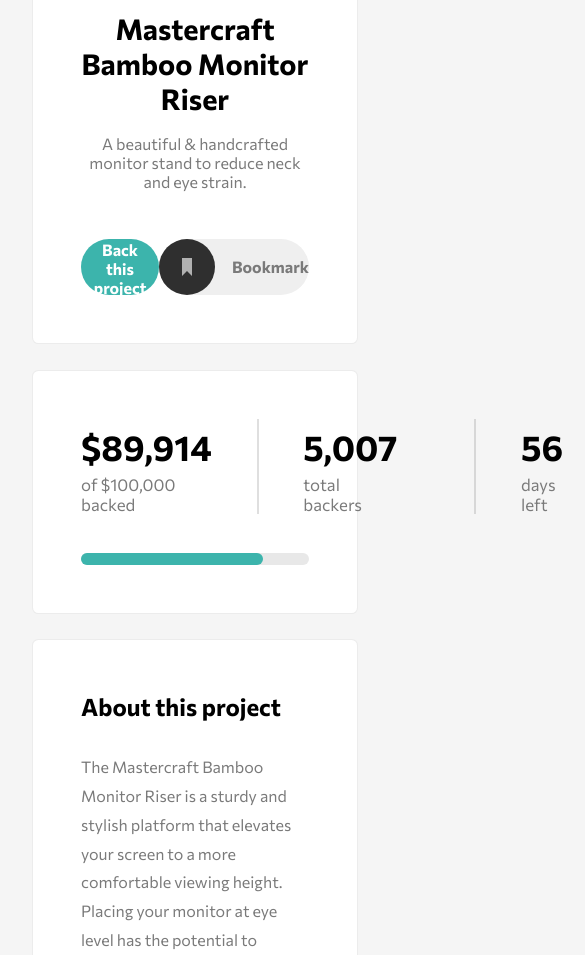
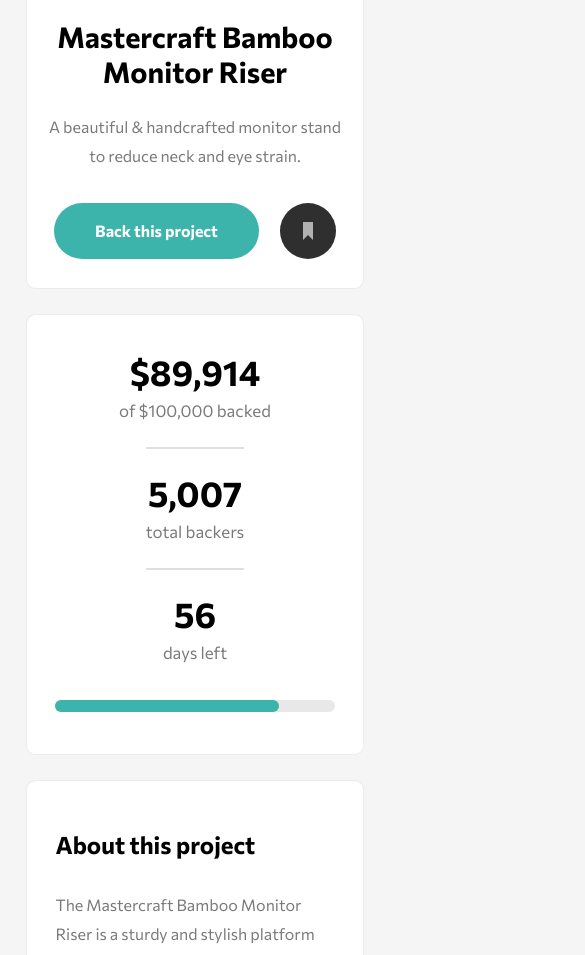
Before and after one commit to agusscript/crowdfunding-product-page, a plain HTML site: page index.html in a window 390 px wide. Shown: the part 399-1354 px from the top of the page, 585 px wide, since content can reach past the window. Drawn offline with Linux system fonts and the light colour scheme.

Commit message:
Add full responsive design

```diff
--- a/styles/_media-queries.scss
+++ b/styles/_media-queries.scss
@@ -15,9 +15,38 @@
   .bookmark {
     margin-top: 1rem;
   }
+
+  .stats {
+    padding-top: 2rem;
+
+    .stats-container {
+      flex-direction: column;
+      align-items: center;
+      text-align: center;
+
+      .stats-nums {
+        padding: 0;
+      }
+
+      div:nth-child(3),
+      div:nth-child(5) {
+        padding: 0;
+      }
+
+      .divider {
+        margin-top: 0.7rem;
+        border-bottom: 2px solid rgba(128, 128, 128, 0.25);
+        width: 6rem;
+      }
+    }
+  }
 }
 
 @media (max-width: 600px) {
+  main {
+    padding: 0 1.6rem;
+  }
+
   header {
     nav {
       ul {
@@ -25,4 +54,75 @@
       }
     }
   }
+
+  .section-container {
+    padding: 1.8rem 1.8rem 2.6rem;
+    border-radius: 0.6rem;
+  }
+
+  .bookmark {
+    padding: 1.8rem 1rem;
+
+    img {
+      top: -3.5rem;
+    }
+
+    h2 {
+      margin-top: -1.5rem;
+    }
+
+    p {
+      line-height: 1.8rem;
+      margin: 0;
+    }
+
+    div {
+      justify-content: space-evenly;
+      gap: 0.6rem;
+      margin-top: 2rem;
+
+      .bookmark-btn {
+        width: auto;
+        gap: 0rem;
+        padding: 0;
+        color: transparent;
+        font-size: 0px;
+        line-height: 0;
+      }
+    }
+  }
+
+  .about {
+    .reward-container {
+      padding: 1rem 1.5rem;
+
+      div {
+        display: block;
+        margin-bottom: 1.4rem;
+
+        h3 {
+          margin-bottom: 0.6rem;
+        }
+      }
+
+      .reward {
+        display: block;
+        margin: 0;
+
+        div {
+          margin: 0;
+          padding-top: 1rem;
+
+          h2,span {
+            display: inline-block;
+            margin: 0;
+          }
+
+          span {
+            margin-left: 0.8rem;
+          }
+        }
+      }
+    }
+  }
 }
```
Also changed, not shown: styles/main.css.
